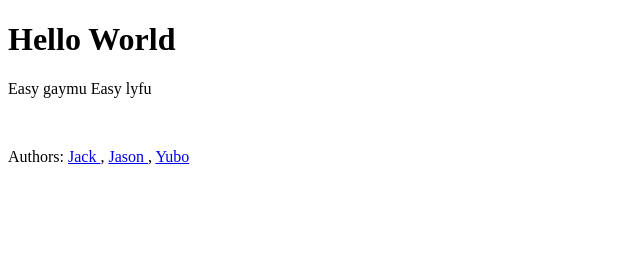
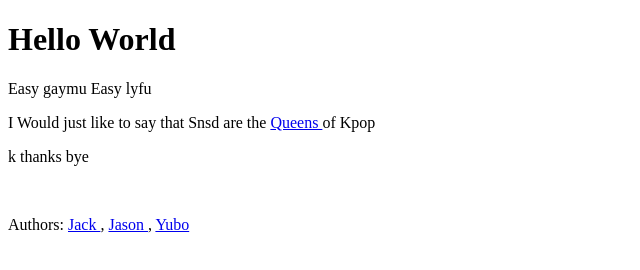
Before and after one commit to jacklin213/kpopinfo, a plain HTML site: page index.html in a window 1280 px wide. Shown: the whole page, without its empty margins (0-640 px from the left). Drawn offline with Linux system fonts and the light colour scheme.

Commit message:
Yubo update of index.html

```diff
--- a/index.html
+++ b/index.html
@@ -6,6 +6,12 @@
 <body>
 <h1>Hello World</h1>
 <p>Easy gaymu Easy lyfu</p>
+<p>I Would just like to say that Snsd are the
+	<a href="https://www.youtube.com/watch?v=U7mPqycQ0tQ">
+		Queens
+	</a>
+	of Kpop</p>
+<p>k thanks bye </p>
 <br />
 <p>	Authors:
 	<a href = "http://github.com/jacklin213"> Jack </a>,
```
